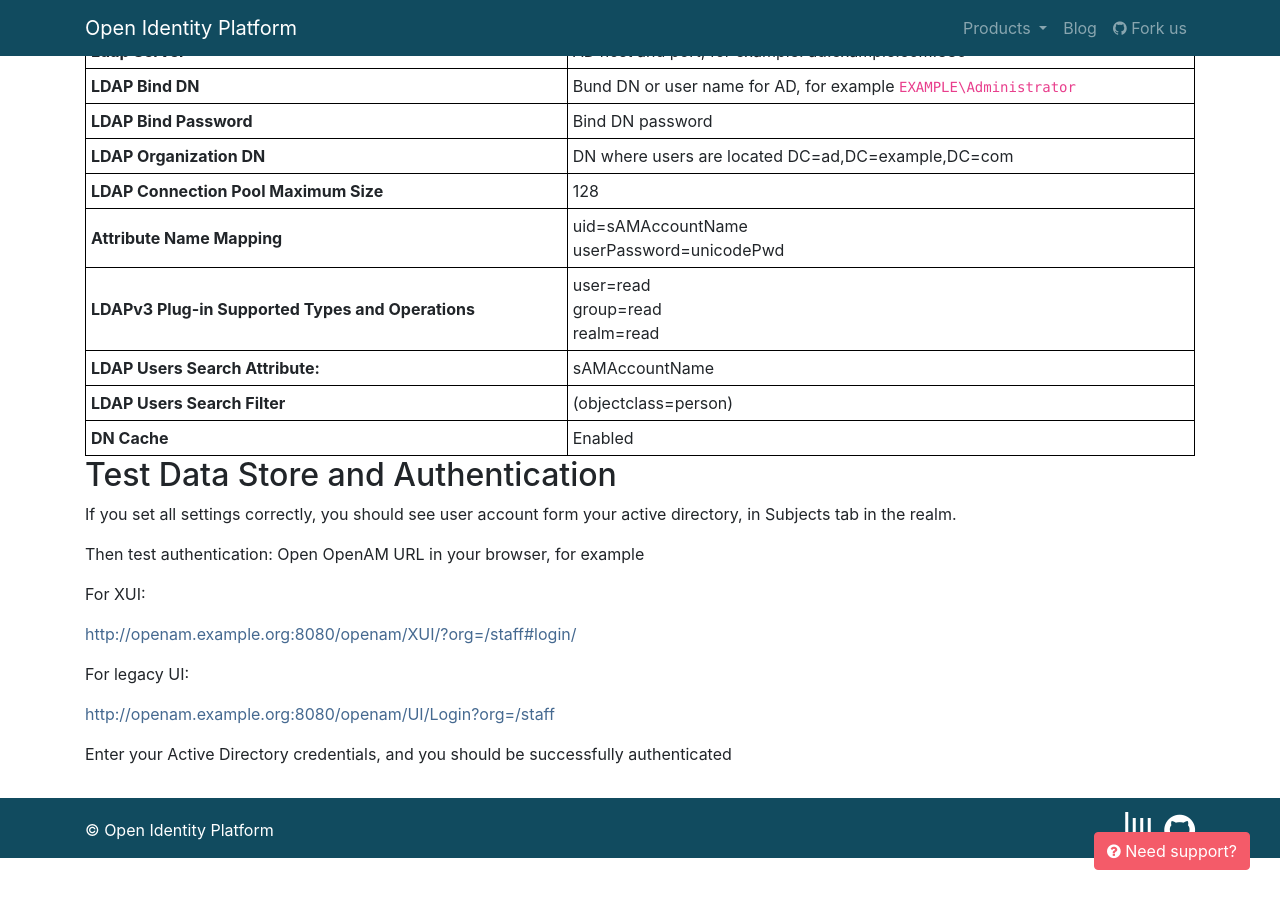
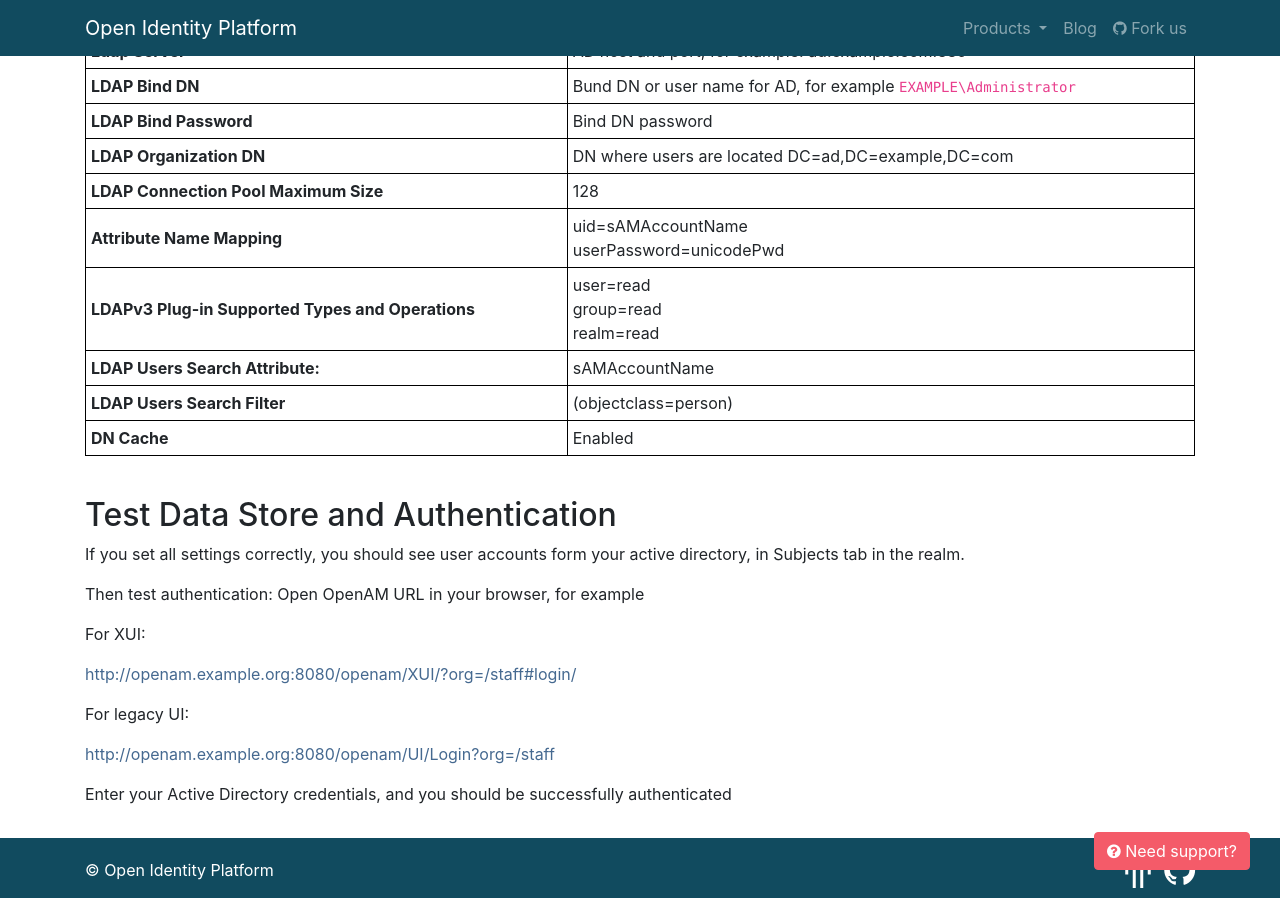
Before and after one commit to OpenIdentityPlatform/OpenIdentityPlatform.org, a Jekyll site: the page built from blog/how-to-setup-active-directory-authentication-in-openam.md, in a window 1280 px wide and 900 px high, scrolled down 709 px. Built offline with Jekyll 4.4.1, drawn with Linux system fonts in a browser that asks for light colours.

Commit message:
fix typo

```diff
--- a/blog/how-to-setup-active-directory-authentication-in-openam.md
+++ b/blog/how-to-setup-active-directory-authentication-in-openam.md
@@ -48,10 +48,10 @@
 |**LDAP Users Search Filter** | (objectclass=person)|
 |**DN Cache** | Enabled |
 
-
+<br>
 ## Test Data Store and Authentication
 
-If you set all settings correctly, you should see user account form your active directory, in Subjects tab in the realm.
+If you set all settings correctly, you should see user accounts form your active directory, in Subjects tab in the realm.
 
 Then test authentication:
 Open OpenAM URL in your browser, for example
```
